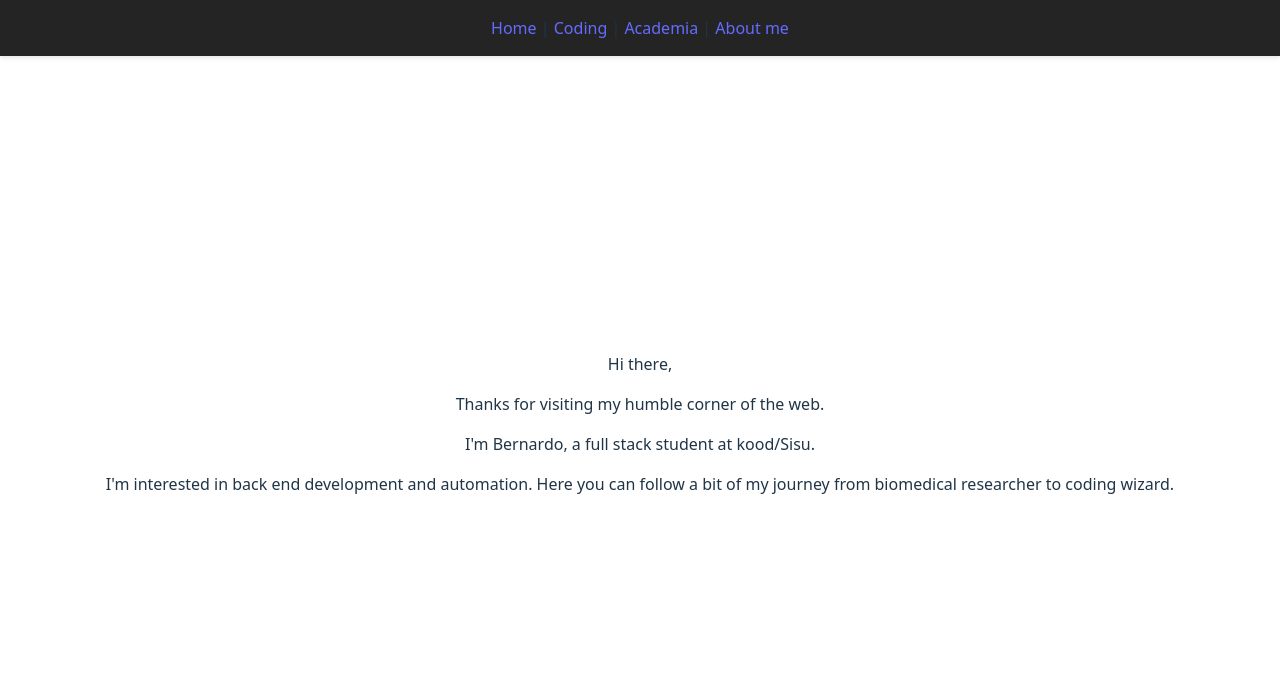
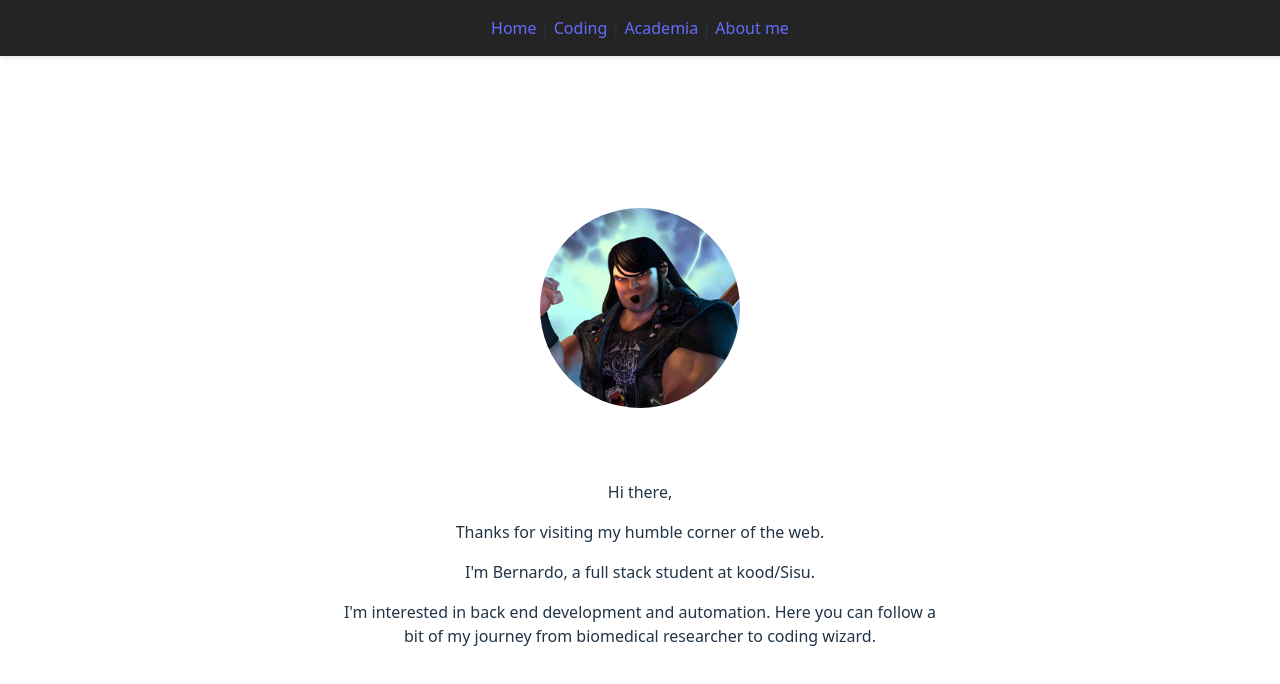
Before and after one commit to uamoti/uamoti.github.io, a React (Vite) app: page / in a window 1280 px wide. Shown: the top 684 px of the page. Built offline with nearby package versions, Linux system fonts and the light colour scheme.

Commit message:
refactor: add avatar to Home

```diff
--- a/src/App.css
+++ b/src/App.css
@@ -18,10 +18,21 @@ nav {
 }
 
 .logo {
-  height: 6em;
-  padding: 1.5em;
+  /* `height: 6em;` togs bort för att låta bilden bestämma sin egen höjd */
+  padding: 1.5em 0; /* Behåll horisontell padding, ta bort vertikal här */
   will-change: filter;
   transition: filter 300ms;
+  /* `padding-bottom: 200px;` togs bort då det var för mycket utrymme */
+  margin-bottom: 2rem; /* Lägg till lite utrymme mellan bilden och texten */
+}
+
+.logo img {
+    border-radius: 50%;
+    width: 200px; /* Fast bredd för cirkulär bild */
+    height: 200px; /* Fast höjd för cirkulär bild */
+    object-fit: cover; /* Säkerställer att bilden täcker ytan utan att förvrängas */
+    display: block; /* Gör bilden till ett blockelement */
+    margin: 0 auto; /* Centrera bilden horisontellt */
 }
 
 .logo:hover {
@@ -54,3 +65,18 @@ nav {
 .read-the-docs {
   color: #888;
 }
+
+.home-content {
+  display: flex;
+  flex-direction: column;
+  align-items: center; /* Centrerar innehållet horisontellt i en kolumnlayout */
+  /* justify-content: center; // Använd endast om containern har en definierad höjd och du vill centrera vertikalt */
+  width: 100%; /* Säkerställer att containern tar full bredd */
+  max-width: 800px; /* Valfritt: begränsa innehållsbredden för bättre läsbarhet */
+  margin: 0 auto; /* Centrera hela home-content-containern på sidan */
+  text-align: center; /* Centrera texten inom p-taggarna */
+}
+
+.home-content p {
+  max-width: 600px; /* Begränsa bredden på styckena för bättre läsbarhet */
+}
--- a/src/Home.jsx
+++ b/src/Home.jsx
@@ -1,11 +1,20 @@
+import brutalLegendImage from './assets/brutal-legend-2.png';
+
 function Home() {
     return (
-	<div>
-            <p>Hi there,</p>
-	    <p>Thanks for visiting my humble corner of the web.</p>
-	    <p>I'm Bernardo, a full stack student at kood/Sisu.</p>
-		<p>I'm interested in back end development and automation.
-		Here you can follow a bit of my journey from biomedical researcher to coding wizard.</p>
+	<div className="home-content">
+	    <div className="logo">
+		<img src={brutalLegendImage} alt="Avatar of a headbanger"/>
+	    </div>
+	    <div>
+		<p>Hi there,</p>
+		<p>Thanks for visiting my humble corner of the web.</p>
+		<p>I'm Bernardo, a full stack student at kood/Sisu.</p>
+		    <p>
+			I'm interested in back end development and automation.
+			Here you can follow a bit of my journey from biomedical researcher to coding wizard.
+		    </p>
+	    </div>
 	</div>
     )
 }
```
Also changed, not shown: src/assets/brutal-legend-2.png (added).
